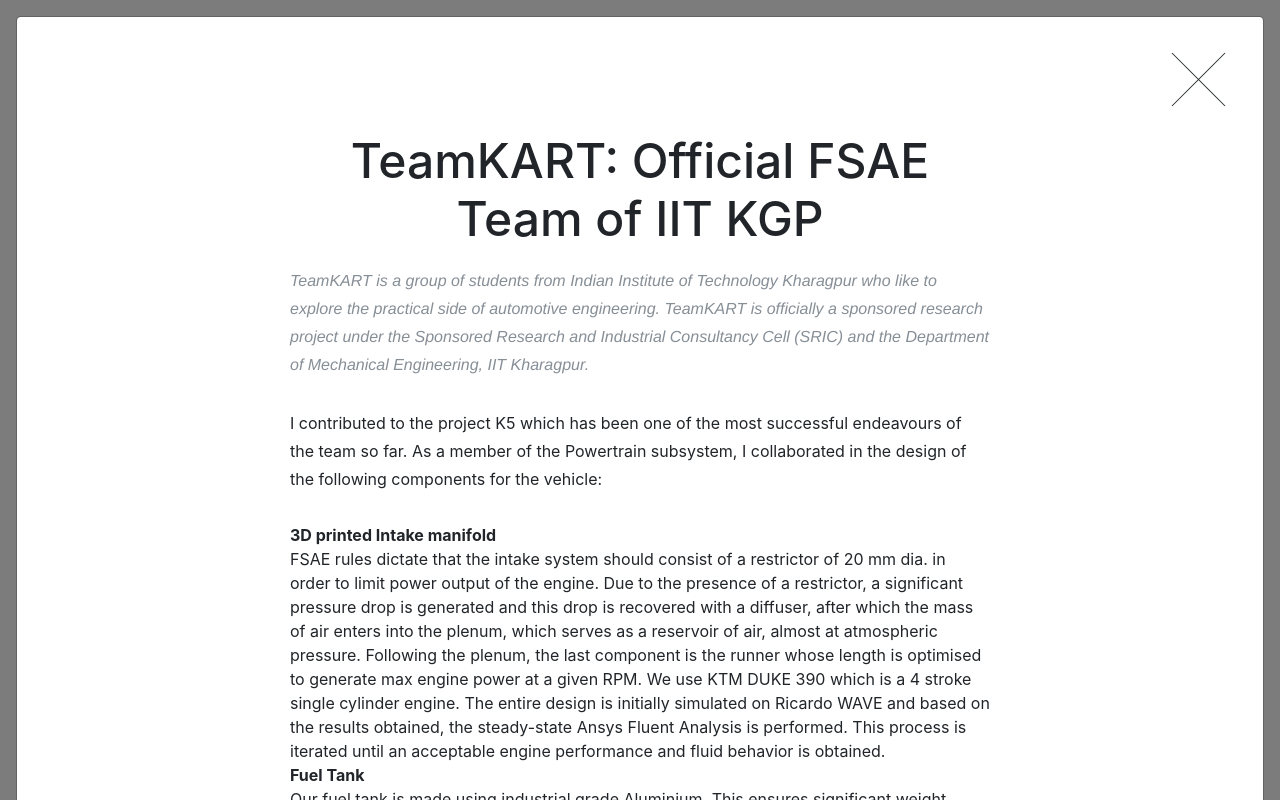
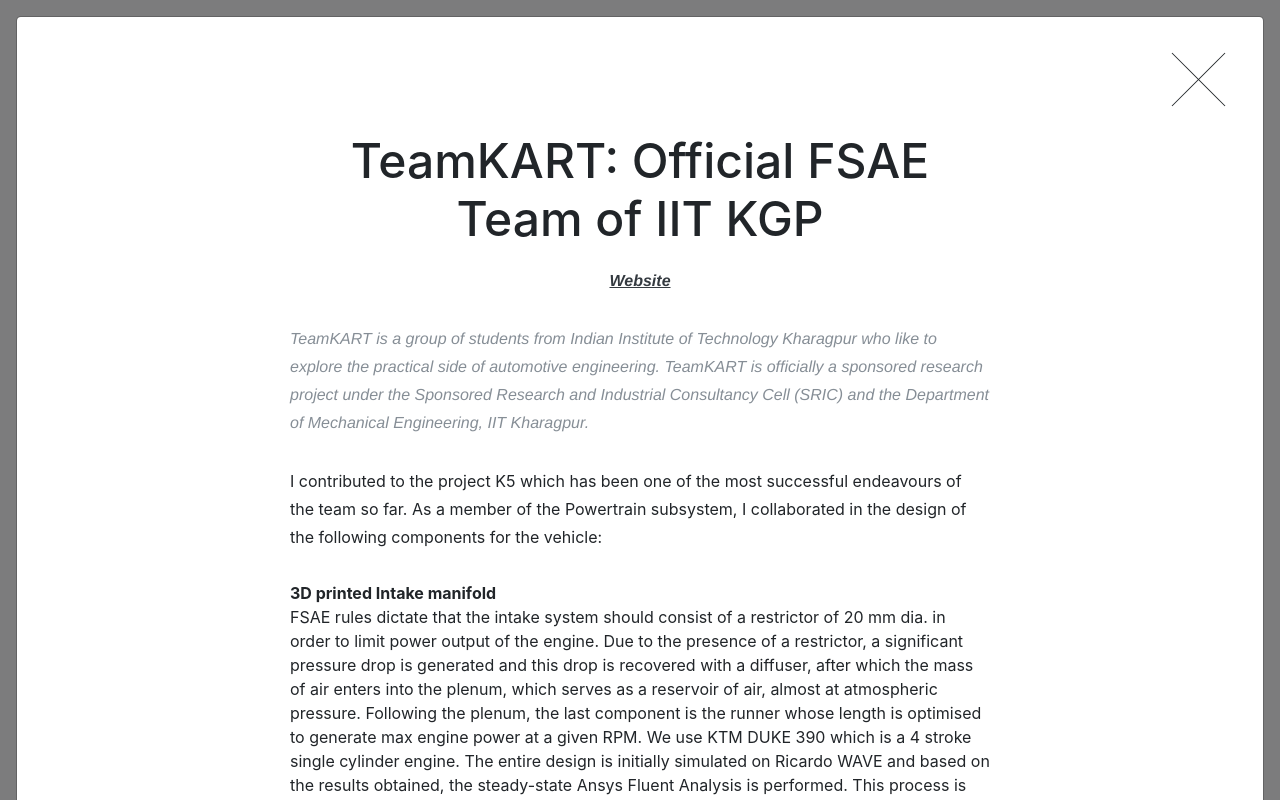
Before and after one commit to KeshavBagri/keshavbagri.github.io, a website with bundled scripts: page index.html in a window 1280 px wide. Both pictures are taken after a click on the link 260 px from the left and 5648 px from the top of the page. Shown: the part 5248-6048 px from the top of the page. Built offline with nearby package versions, Linux system fonts and the light colour scheme; a web font is replaced by a local one.

Commit message:
Cv changed

```diff
--- a/index.html
+++ b/index.html
@@ -688,6 +688,7 @@
                 <div class="modal-body">
                   <!-- Project Details Go Here -->
                   <h2>TeamKART: Official FSAE Team of IIT KGP</h2>
+                  <p class="item-intro text-muted"><a class="resume" href="https://teamkart.org/">Website</a></p>
                   <p class="item-intro text-muted" style="text-align: left;">
                     TeamKART is a group of students from Indian Institute of Technology Kharagpur who like to explore the practical side of automotive engineering.
                     TeamKART is officially a sponsored research project under the Sponsored Research and Industrial Consultancy Cell (SRIC) and the Department of
```
Also changed, not shown: 1 other file.
